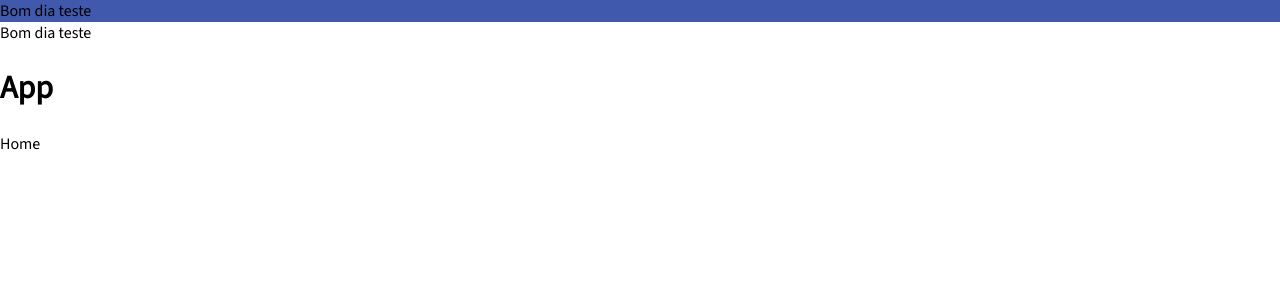
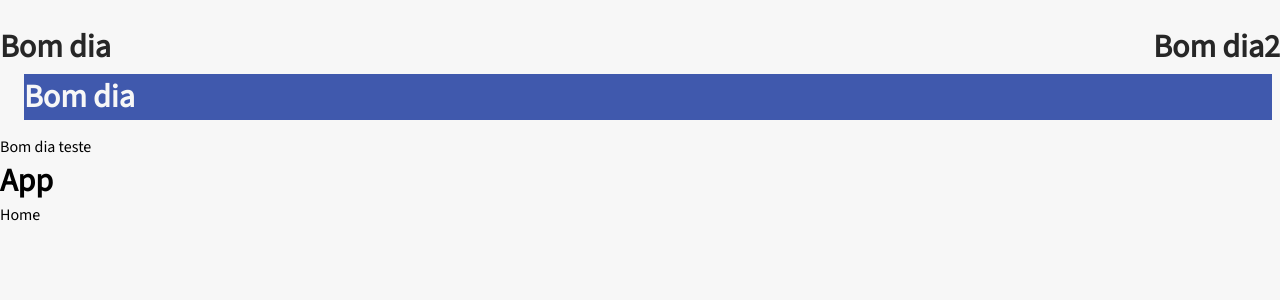
Before and after one commit to AndreHGN/QR-Challenge, a React app: page / in a window 1280 px wide. Shown: the top 300 px of the page. Built offline with nearby package versions, Linux system fonts and the light colour scheme.

Commit message:
Create components for layout

```diff
--- a/src/app.tsx
+++ b/src/app.tsx
@@ -2,8 +2,10 @@ import { RouterProvider, createBrowserRouter } from 'react-router-dom';
 import { ThemeProvider } from 'styled-components';
 import theme from './styles/theme';
 import routes from './pages/routes';
-import Container from './components/atom-container/container.component';
+import Container from './components/atom-container/container.styled';
+import Title from './components/atom-title/title.styled';
 import GlobalStyle from './styles/global';
+import Layout from './components/atom-layout/layout.styled';
 
 const App = () => {
   const router = createBrowserRouter(routes);
@@ -12,7 +14,15 @@ const App = () => {
     <>
       <ThemeProvider theme={theme}>
         <GlobalStyle />
-        <Container>Bom dia teste</Container>
+        <Layout $pt='lg' $display='flex' $justifyContent='space-between'>
+          <Title>Bom dia</Title>
+          <Title>Bom dia2</Title>
+        </Layout>
+        <Layout $pt='xs' $pr='sm' $pb='md' $pl='lg'>
+          <Container>
+            <Title color={theme.colors.white}>Bom dia</Title>
+          </Container>
+        </Layout>
         <div>Bom dia teste</div>
         <h1>App</h1>
         <RouterProvider router={router} />
--- /dev/null
+++ b/src/components/atom-layout/layout.styled.tsx
@@ -0,0 +1,103 @@
+import { css, styled } from 'styled-components';
+import { Property } from 'csstype';
+import { Spacing, SpacingSize } from '../../styles/styled';
+
+export interface MarginProps {
+  $m?: SpacingSize;
+  $mx?: SpacingSize;
+  $my?: SpacingSize;
+  $mt?: SpacingSize;
+  $mr?: SpacingSize;
+  $mb?: SpacingSize;
+  $ml?: SpacingSize;
+}
+
+export interface PaddingProps {
+  $p?: SpacingSize;
+  $px?: SpacingSize;
+  $py?: SpacingSize;
+  $pt?: SpacingSize;
+  $pr?: SpacingSize;
+  $pb?: SpacingSize;
+  $pl?: SpacingSize;
+}
+
+export interface LayoutProps extends MarginProps, PaddingProps {
+  $display?: Property.Display;
+  $alignItems?: Property.AlignItems;
+  $justifyContent?: Property.JustifyContent;
+  $flex?: Property.Flex;
+  $gap?: Property.Gap;
+}
+
+const Layout = styled.div<LayoutProps>`
+  ${(props) => {
+    const theme = props.theme;
+
+    const margin = defineSpacingValues(
+      theme.margins,
+      props.$m,
+      props.$mx,
+      props.$my,
+      props.$mt,
+      props.$mr,
+      props.$mb,
+      props.$ml,
+    );
+
+    const padding = defineSpacingValues(
+      theme.paddings,
+      props.$p,
+      props.$px,
+      props.$py,
+      props.$pt,
+      props.$pr,
+      props.$pb,
+      props.$pl,
+    );
+
+    return css`
+      margin: ${margin};
+      padding: ${padding};
+      display: ${props.$display};
+      align-items: ${props.$alignItems};
+      justify-content: ${props.$justifyContent};
+      flex: ${props.$flex};
+      gap: ${props.$gap};
+    `;
+  }}
+`;
+
+const defineSpacingValues = (
+  themePropertyMeasurements: Spacing,
+  all?: SpacingSize,
+  xAxis?: SpacingSize,
+  yAxis?: SpacingSize,
+  top?: SpacingSize,
+  right?: SpacingSize,
+  bottom?: SpacingSize,
+  left?: SpacingSize,
+) => {
+  const xAxisValue = xAxis && themePropertyMeasurements[xAxis];
+  const yAxisValue = yAxis && themePropertyMeasurements[yAxis];
+
+  const rightValue = xAxisValue
+    ? xAxisValue
+    : right && themePropertyMeasurements[right];
+  const leftValue = xAxisValue
+    ? xAxisValue
+    : left && themePropertyMeasurements[left];
+
+  const topValue = yAxisValue
+    ? yAxisValue
+    : top && themePropertyMeasurements[top];
+  const bottomValue = yAxisValue
+    ? yAxisValue
+    : bottom && themePropertyMeasurements[bottom];
+
+  return all
+    ? themePropertyMeasurements[all]
+    : `${topValue || '0'} ${rightValue || '0'} ${bottomValue || '0'} ${leftValue || '0'}`;
+};
+
+export default Layout;
--- /dev/null
+++ b/src/components/atom-title/title.styled.tsx
@@ -0,0 +1,11 @@
+import styled from 'styled-components';
+
+interface TitleProps {
+  color?: string;
+}
+
+const Title = styled.h1<TitleProps>`
+  color: ${(props) => props.color || props.theme.colors.black};
+`;
+
+export default Title;
--- a/src/styles/global.ts
+++ b/src/styles/global.ts
@@ -4,9 +4,15 @@ import { FontFace } from './fonts';
 const GlobalStyle = createGlobalStyle`
   ${FontFace}
 
+  * {
+    margin: 0;
+    padding: 0;
+  }
+
   body {
     margin: 0;
     padding: 0;
+    background-color: ${({ theme }) => theme.colors.white};
     font-family: ${({ theme }) => `${theme.fonts.regular}, ${theme.fonts.semibold}, ${theme.fonts.bold}, sans-serif`};
   }
 `;
```
Also changed, not shown: src/styles/styled.d.ts (+12 -8 lines), src/components/atom-container/container.styled.tsx (renamed from src/components/atom-container/container.component.tsx).
